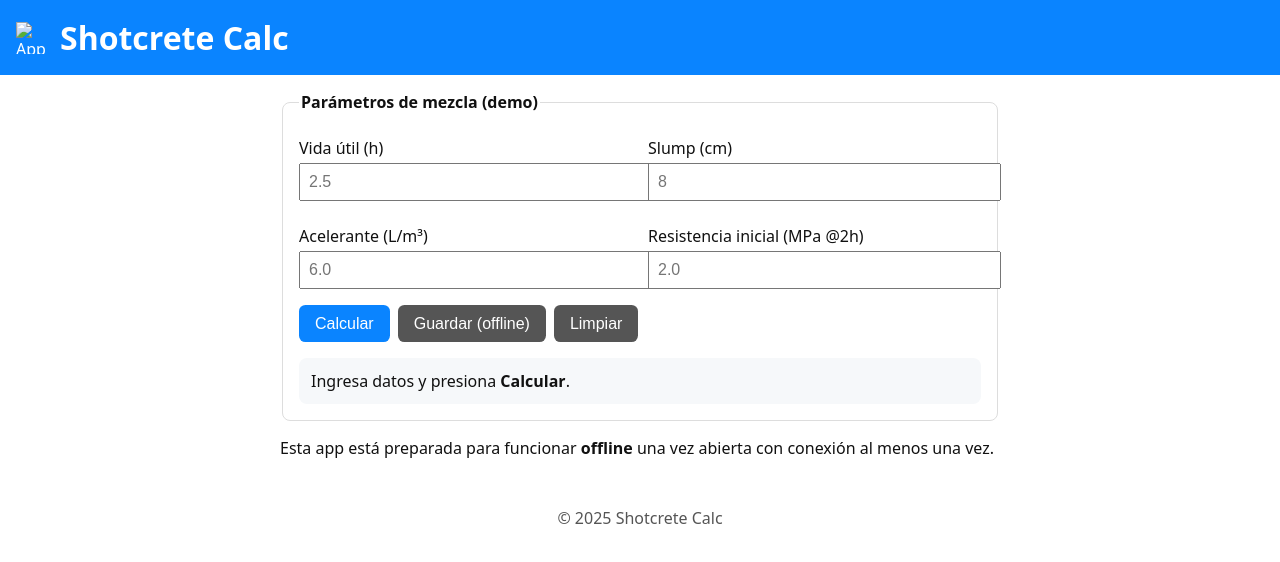
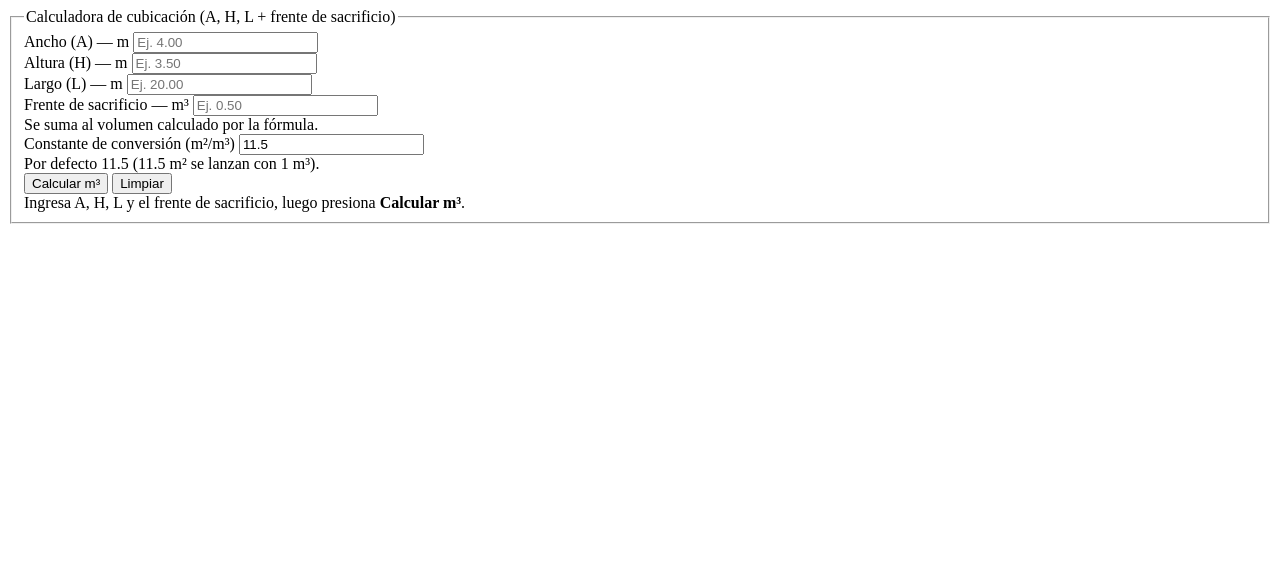
Before and after one commit to Clauramarcelo/shotcrete-calc, a plain HTML site: page index.html in a window 1280 px wide. Drawn offline with Linux system fonts and the light colour scheme.

Commit message:
Update index.html

```diff
--- a/index.html
+++ b/index.html
@@ -1,163 +1,43 @@
-<!doctype html>
-<html lang="es">
-<head>
-  <meta charset="utf-8" />
-  <meta name="viewport" content="width=device-width,initial-scale=1" />
-  <title>Shotcrete Calc</title>
 
-  <!-- Manifest PWA: en sub-path de GitHub Pages -->
-  <link rel="manifest" href="/shotcrete-calc/manifest.json">
+<section id="tab-calc" class="active">
+  <fieldset>
+    <legend>Calculadora de cubicación (A, H, L + frente de sacrificio)</legend>
 
-  <!-- Íconos (asegúrate de subir estos archivos al repo) -->
-  <link rel="icon" type="image/png" sizes="192x192" href="/shotcrete-calc/icon-192.png">
-  <link rel="apple-touch-icon" sizes="192x192" href="/shotcrete-calc/icon-192.png">
-  <link rel="apple-touch-icon" sizes="512x512" href="/shotcrete-calc/icon-512.png">
+    <div class="row3">
+      <div>
+        <label for="ancho">Ancho (A) — m</label>
+        <input id="ancho" type="number" step="0.01" min="0" placeholder="Ej. 4.00">
+      </div>
+      <div>
+        <label for="altura">Altura (H) — m</label>
+        <input id="altura" type="number" step="0.01" min="0" placeholder="Ej. 3.50">
+      </div>
+      <div>
+        <label for="largo">Largo (L) — m</label>
+        <input id="largo" type="number" step="0.01" min="0" placeholder="Ej. 20.00">
+      </div>
+    </div>
 
-  <!-- Color de la UI móvil -->
-  <meta name="theme-color" content="#0a84ff">
-
-  <!-- Estilos mínimos (opcional) -->
-  <style>
-    :root {
-      color-scheme: light dark;
-    }
-    body {
-      margin: 0; font-family: system-ui, -apple-system, Segoe UI, Roboto, sans-serif;
-      background: #fff; color: #111;
-    }
-    header {
-      display: flex; align-items: center; gap: .75rem;
-      padding: 1rem; background: #0a84ff; color: #fff;
-    }
-    header img { width: 32px; height: 32px; }
-    main { padding: 1rem; max-width: 720px; margin: 0 auto; }
-    fieldset { border: 1px solid #ddd; padding: 1rem; border-radius: .5rem; }
-    legend { font-weight: 600; }
-    label { display: block; margin: .5rem 0 .25rem; }
-    input, select { width: 100%; padding: .5rem; font-size: 1rem; }
-    .row { display: grid; grid-template-columns: 1fr 1fr; gap: 1rem; }
-    .actions { display: flex; gap: .5rem; margin-top: 1rem; }
-    button {
-      padding: .6rem 1rem; font-size: 1rem; border: none; border-radius: .4rem;
-      background: #0a84ff; color: #fff; cursor: pointer;
-    }
-    button.secondary { background: #555; }
-    .result { margin-top: 1rem; padding: .75rem; background: #f6f8fa; border-radius: .5rem; }
-    footer { padding: 1rem; text-align: center; color: #555; }
-    @media (prefers-color-scheme: dark) {
-      body { background: #0b0b0b; color: #eee; }
-      fieldset { border-color: #333; }
-      .result { background: #151515; }
-    }
-  </style>
-</head>
-<body>
-  <header>
-    <img src="/shotcrete-calc/icon-192.png" alt="App icon">
-    <h1 style="margin:0">Shotcrete Calc</h1>
-  </header>
-
-  <main>
-    <!-- UI mínima: reemplaza por tu calculadora real -->
-    <fieldset>
-      <legend>Parámetros de mezcla (demo)</legend>
     <div class="row">
       <div>
-          <label for="vida_util">Vida útil (h)</label>
-          <input id="vida_util" type="number" step="0.1" min="0" placeholder="2.5">
+        <label for="sacrificio">Frente de sacrificio — m³</label>
+        <input id="sacrificio" type="number" step="0.01" min="0" placeholder="Ej. 0.50">
+        <div class="muted">Se suma al volumen calculado por la fórmula.</div>
       </div>
       <div>
-          <label for="slump">Slump (cm)</label>
-          <input id="slump" type="number" step="0.5" min="0" placeholder="8">
-        </div>
-        <div>
-          <label for="acelerante">Acelerante (L/m³)</label>
-          <input id="acelerante" type="number" step="0.1" min="0" placeholder="6.0">
-        </div>
-        <div>
-          <label for="res_inicial">Resistencia inicial (MPa @2h)</label>
-          <input id="res_inicial" type="number" step="0.1" min="0" placeholder="2.0">
+        <label for="const_115">Constante de conversión (m²/m³)</label>
+        <input id="const_115" type="number" step="0.01" min="0" value="11.5">
+        <div class="muted">Por defecto 11.5 (11.5 m² se lanzan con 1 m³).</div>
       </div>
     </div>
+
     <div class="actions">
-        <button id="calcular">Calcular</button>
-        <button class="secondary" id="guardar">Guardar (offline)</button>
-        <button class="secondary" id="limpiar">Limpiar</button>
+      <button class="primary" id="btn-calcular-m3">Calcular m³</button>
+      <button class="secondary" id="btn-limpiar-m3">Limpiar</button>
     </div>
-      <div class="result" id="resultado" aria-live="polite">
-        Ingresa datos y presiona <strong>Calcular</strong>.
+
+    <div id="calc-resultado" class="result" aria-live="polite">
+      Ingresa A, H, L y el frente de sacrificio, luego presiona <strong>Calcular m³</strong>.
     </div>
   </fieldset>
-
-    <p style="margin-top:1rem">
-      Esta app está preparada para funcionar <strong>offline</strong> una vez abierta con conexión al menos una vez.
-    </p>
-  </main>
-
-  <footer>
-    © 2025 Shotcrete Calc
-  </footer>
-
-  <!-- Lógica mínima y persistencia offline -->
-  <script>
-    // Persistencia local simple para uso offline
-    const fields = ["vida_util", "slump", "acelerante", "res_inicial"];
-    function loadStored() {
-      fields.forEach(id => {
-        const el = document.getElementById(id);
-        const val = localStorage.getItem("sc_" + id);
-        if (val !== null) el.value = val;
-      });
-    }
-    function saveStored() {
-      fields.forEach(id => {
-        const el = document.getElementById(id);
-        localStorage.setItem("sc_" + id, el.value);
-      });
-    }
-    function clearStored() {
-      fields.forEach(id => localStorage.removeItem("sc_" + id));
-      fields.forEach(id => { document.getElementById(id).value = ""; });
-      document.getElementById("resultado").textContent = "Campos limpiados.";
-    }
-    function calcular() {
-      const vida = parseFloat(document.getElementById("vida_util").value || "0");
-      const slump = parseFloat(document.getElementById("slump").value || "0");
-      const acel = parseFloat(document.getElementById("acelerante").value || "0");
-      const ri = parseFloat(document.getElementById("res_inicial").value || "0");
-
-      // Fórmula demo (sustituye por tu cálculo real)
-      const indiceTrab = (slump * 0.1) + (vida * 0.25) - (acel * 0.05);
-      const mensaje =
-        `Índice de trabajabilidad (demo): ${indiceTrab.toFixed(2)}\n` +
-        `Resistencia inicial (ingresada): ${ri.toFixed(2)} MPa`;
-
-      document.getElementById("resultado").textContent = mensaje;
-    }
-
-    document.getElementById("calcular").addEventListener("click", calcular);
-    document.getElementById("guardar").addEventListener("click", () => {
-      saveStored();
-      document.getElementById("resultado").textContent = "Parámetros guardados (offline).";
-    });
-    document.getElementById("limpiar").addEventListener("click", clearStored);
-
-    // Carga inicial de valores guardados
-    loadStored();
-  </script>
-
-  <!-- Registro del Service Worker en el sub-path correcto -->
-  <script>
-    (function() {
-      if ('serviceWorker' in navigator) {
-        const swUrl = '/shotcrete-calc/sw.js'; // Importante: sub-path de Pages
-        window.addEventListener('load', () => {
-          navigator.serviceWorker.register(swUrl)
-            .then(reg => console.log('SW registrado:', reg.scope))
-            .catch(err => console.error('Error registrando SW:', err));
-        });
-      }
-    })();
-  </script>
-</body>
-</html>
+</section>
```
Lines whose indentation alone changed are shown as unchanged.
